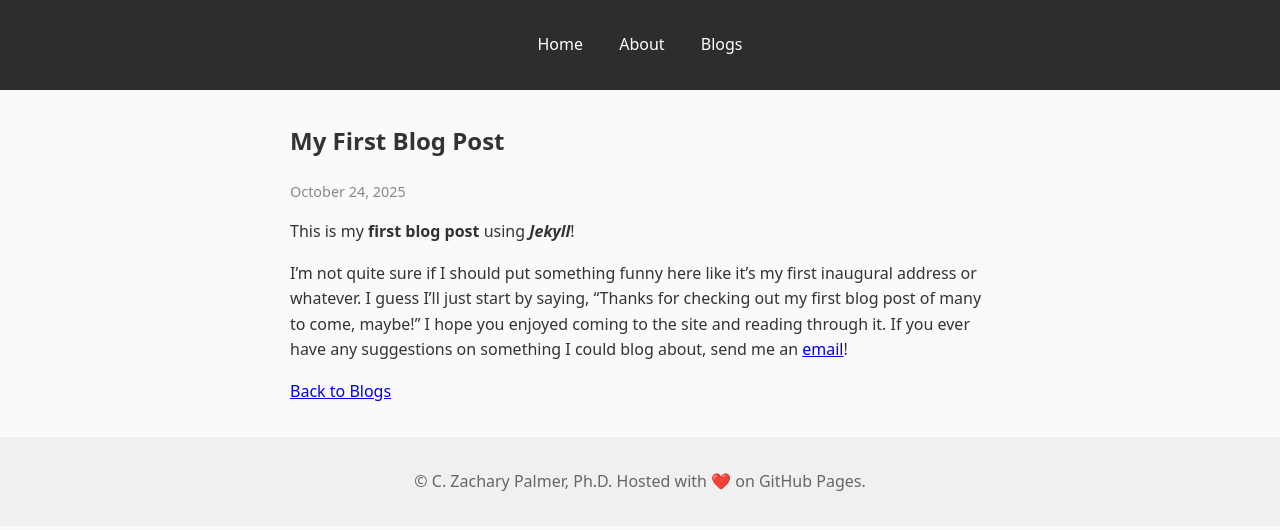
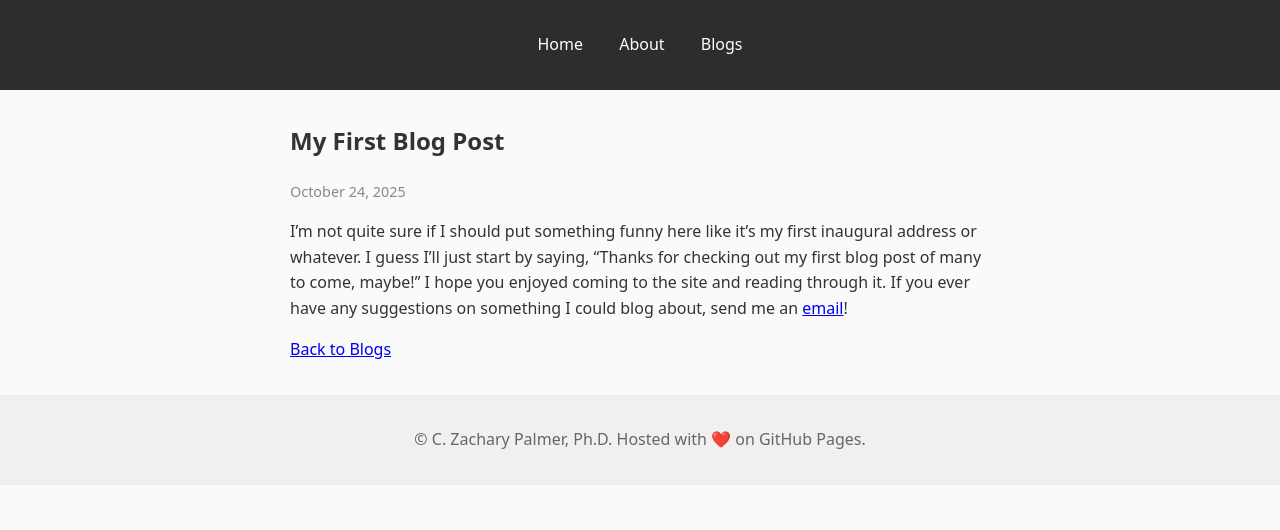
Before and after one commit to zpalmer618/zpalmer618.github.io, a Jekyll site: the page built from _posts/2025-10-24-intro.md, in a window 1280 px wide. Shown: the top 530 px of the page. Built offline with Jekyll 4.4.1, drawn with Linux system fonts in a browser that asks for light colours.

Commit message:
misc changes

```diff
--- a/_posts/2025-10-24-intro.md
+++ b/_posts/2025-10-24-intro.md
@@ -2,6 +2,5 @@
 layout: post
 title: My First Blog Post
 ---
-This is my **first blog post** using ***Jekyll***!
 
 I'm not quite sure if I should put something funny here like it's my first inaugural address or whatever. I guess I'll just start by saying, "Thanks for checking out my first blog post of many to come, maybe!" I hope you enjoyed coming to the site and reading through it. If you ever have any suggestions on something I could blog about, send me an <a href="mailto:zachpalmer@protonmail.com">email</a>!
```
